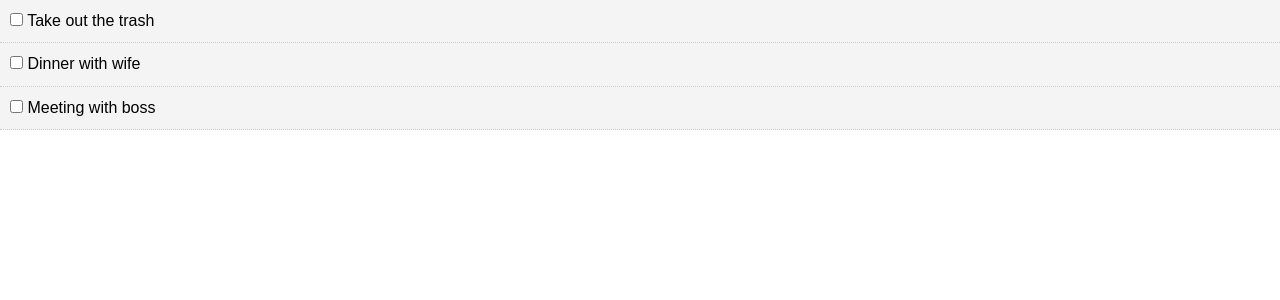
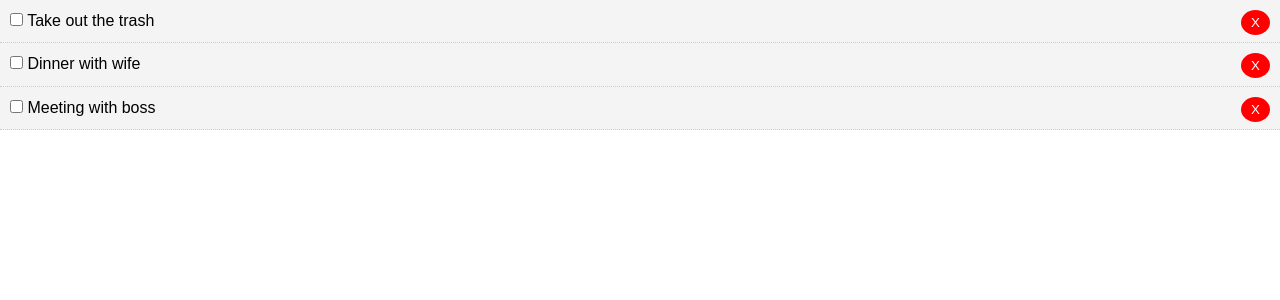
Before and after one commit to TestardR/React-Crash_Course_2019_TodoApp, a React (Create React App) app: page / in a window 1280 px wide. Shown: the top 300 px of the page. Built offline with nearby package versions, Linux system fonts and the light colour scheme.

Commit message:
add delete function

```diff
--- a/src/App.js
+++ b/src/App.js
@@ -23,6 +23,7 @@ class App extends Component {
     ]
   };
 
+  // Toggle Complete
   markComplete = id => {
     this.setState({
       todos: this.state.todos.map(todo => {
@@ -34,11 +35,22 @@ class App extends Component {
     });
   };
 
+  // Delete Todo
+  delTodo = id => {
+    this.setState({
+      todos: [...this.state.todos.filter(todo => todo.id !== id)]
+    });
+  };
+
   render() {
     // console.log(this.state.todos);
     return (
       <div className="App">
-        <Todos todos={this.state.todos} markComplete={this.markComplete} />
+        <Todos
+          todos={this.state.todos}
+          markComplete={this.markComplete}
+          delTodo={this.delTodo}
+        />
       </div>
     );
   }
--- a/src/components/TodoItem.js
+++ b/src/components/TodoItem.js
@@ -21,6 +21,9 @@ export default class TodoItem extends Component {
             onChange={this.props.markComplete.bind(this, id)}
           />{' '}
           {title}
+          <button style={btnStyle} onClick={this.props.delTodo.bind(this, id)}>
+            X
+          </button>
         </p>
       </div>
     );
@@ -31,3 +34,13 @@ export default class TodoItem extends Component {
 TodoItem.propTypes = {
   todo: PropTypes.object.isRequired
 };
+
+const btnStyle = {
+  background: '#ff0000',
+  color: '#fff',
+  border: 'none',
+  padding: '5px 10px',
+  borderRadius: '50%',
+  cursor: 'pointer',
+  float: 'right'
+};
--- a/src/components/Todos.js
+++ b/src/components/Todos.js
@@ -10,6 +10,7 @@ class Todos extends Component {
         key={todo.id}
         todo={todo}
         markComplete={this.props.markComplete}
+        delTodo={this.props.delTodo}
       />
     )); // todo is passed to TodoItem as a props
   }
```
